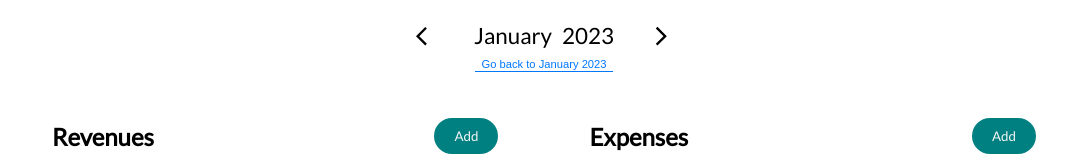
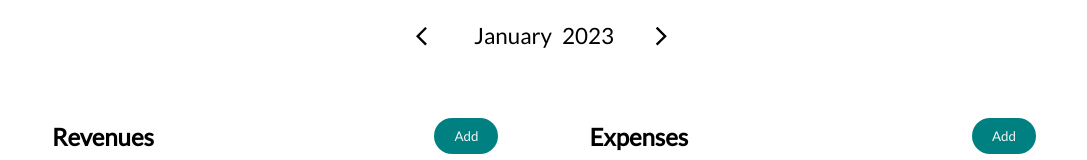
Before and after one commit to BlazejDuszynski/home_budget, a React (Create React App) app: page / in a window 1280 px wide. Shown: the top 160 px of the page, without its empty margins (96-1183 px from the left). Built offline with nearby package versions, Linux system fonts and the light colour scheme.

Commit message:
rendered conditionally "Go back to current month and year"

```diff
--- a/src/Components/Layout/Calendar.js
+++ b/src/Components/Layout/Calendar.js
@@ -9,10 +9,12 @@ const Calendar = () => {
   const month = ctx.date.toLocaleString("default", { month: "long" });
   const monthCapitalLetter = month.charAt(0).toUpperCase() + month.slice(1);
   const year = ctx.date.getFullYear();
+  const dateString = month + " " + year;
 
   const currentDate = new Date();
   const currentMonth = currentDate.toLocaleString("default", { month: "long" });
   const currentYear = currentDate.getFullYear();
+  const currentDateString = currentMonth + " " + currentYear;
 
   return (
     <div className={classes.datePicker}>
@@ -23,12 +25,16 @@ const Calendar = () => {
       <div className={classes.datePicker__content}>
         <p>{monthCapitalLetter}</p>
         <p>{year}</p>
+        {dateString !== currentDateString && (
           <button
             className={classes.revertButton}
             onClick={ctx.getBackCurrentDate}
           >
+            <div>
               Go back to {currentMonth} {currentYear}
+            </div>
           </button>
+        )}
       </div>
       <MdOutlineArrowForwardIos
         className={classes.datePicker__button}
```
Lines whose indentation alone changed are shown as unchanged.
